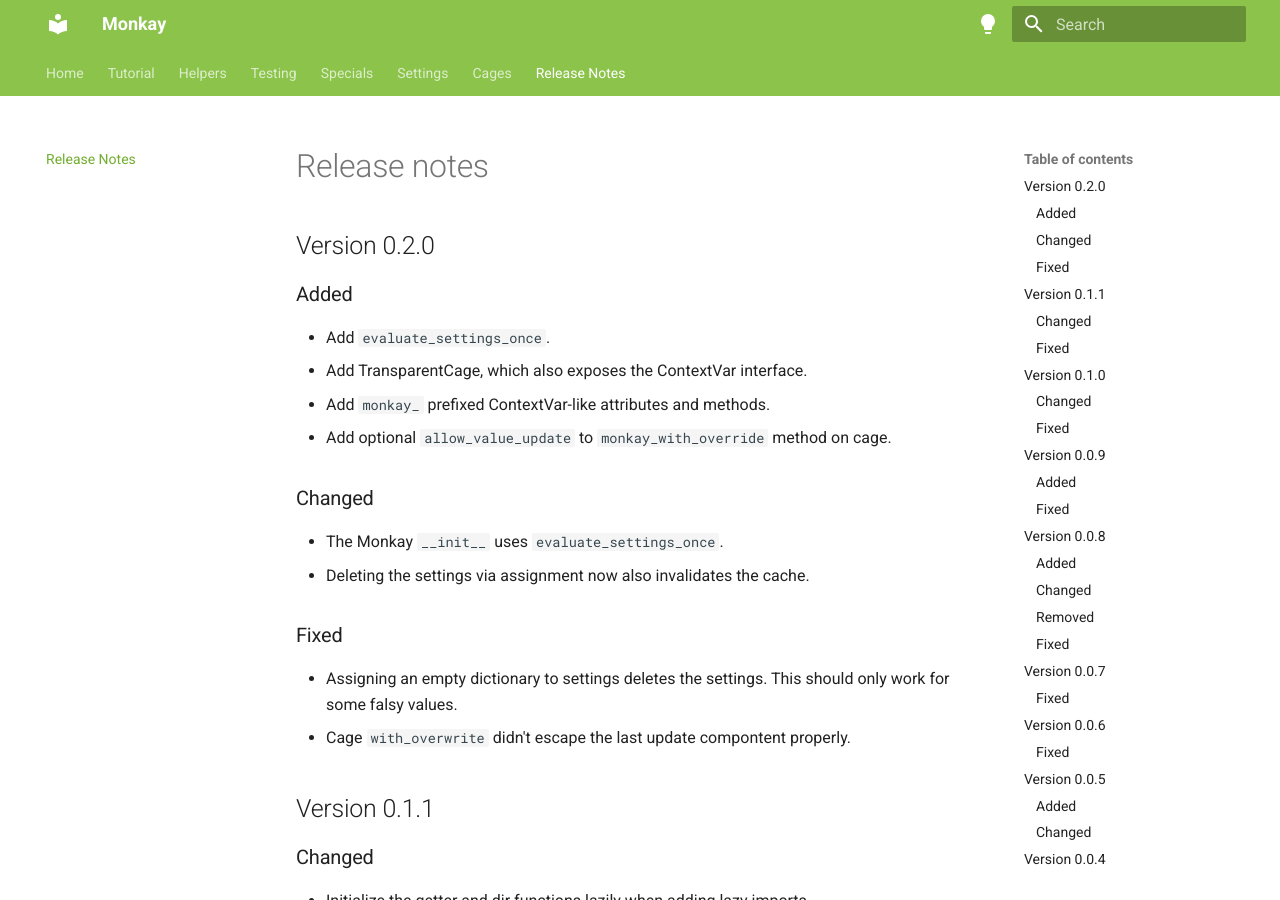
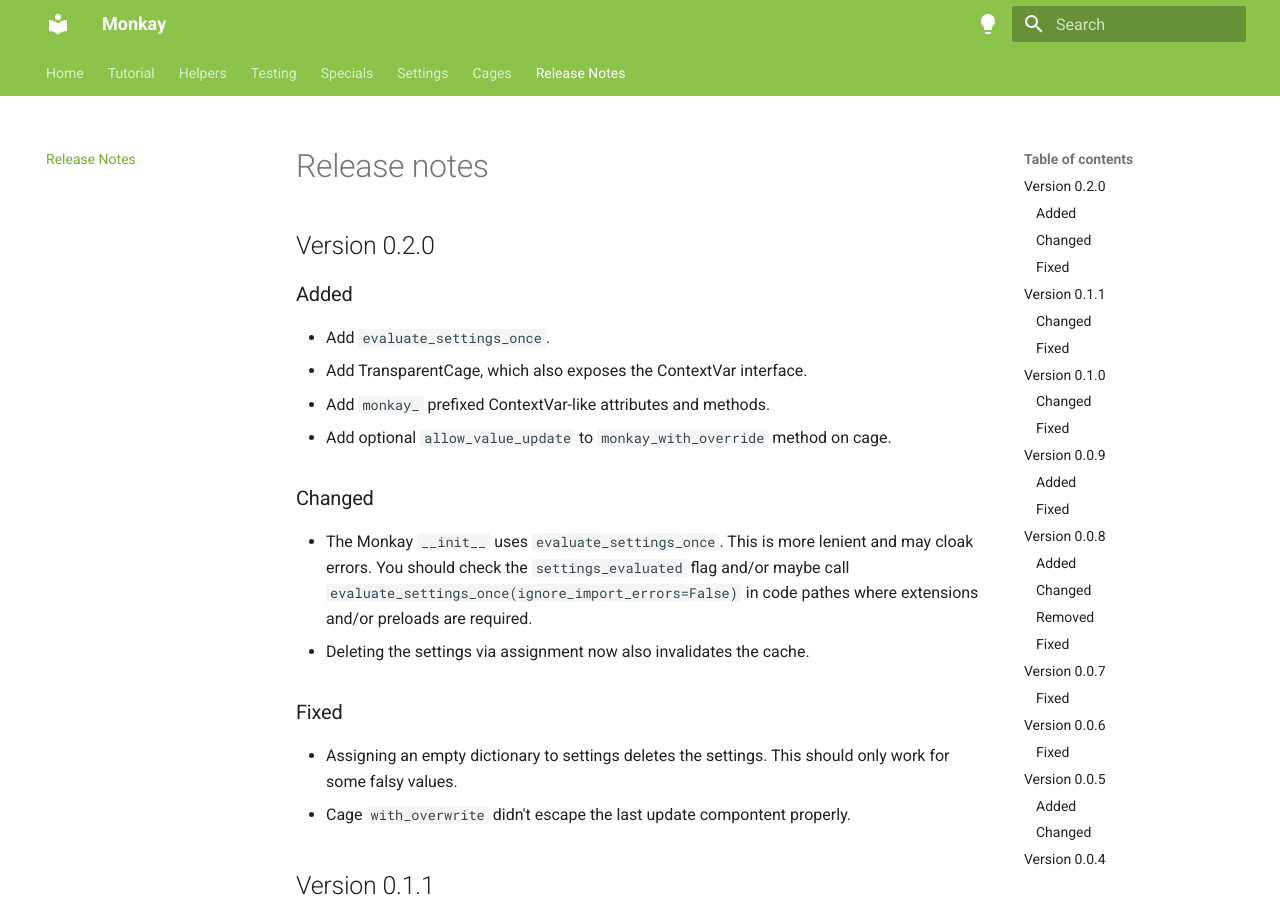
Before and after one commit to dymmond/monkay, an MkDocs documentation site: the page built from docs/release-notes.md, in a window 1280 px wide and 900 px high. Built offline with MkDocs 1.6.1 and Material for MkDocs 9.7.7, drawn with Linux system fonts in a browser that asks for light colours.

Commit message:
update release notes

```diff
--- a/docs/release-notes.md
+++ b/docs/release-notes.md
@@ -12,7 +12,9 @@
 
 ### Changed
 
-- The Monkay `__init__` uses `evaluate_settings_once`.
+- The Monkay `__init__` uses `evaluate_settings_once`. This is more lenient and may cloak errors.
+  You should check the `settings_evaluated` flag and/or maybe call `evaluate_settings_once(ignore_import_errors=False)` in code pathes where extensions and/or
+  preloads are required.
 - Deleting the settings via assignment now also invalidates the cache.
 
 ### Fixed
```
